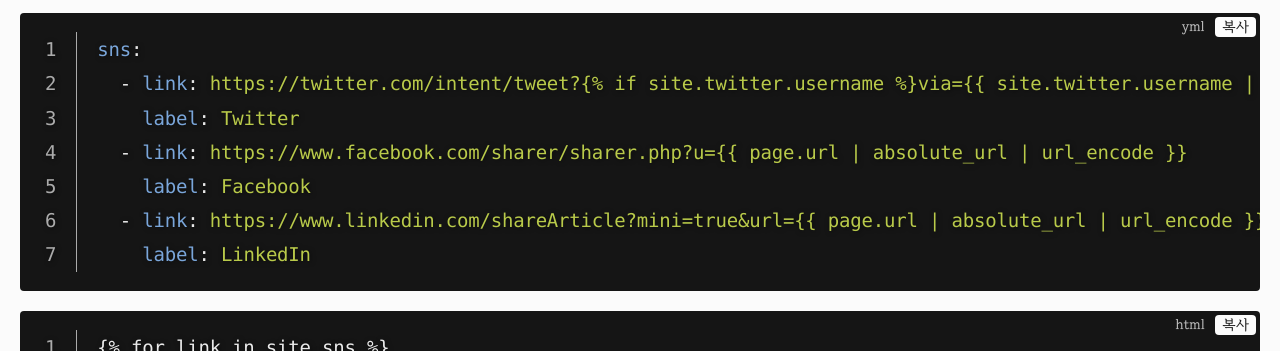
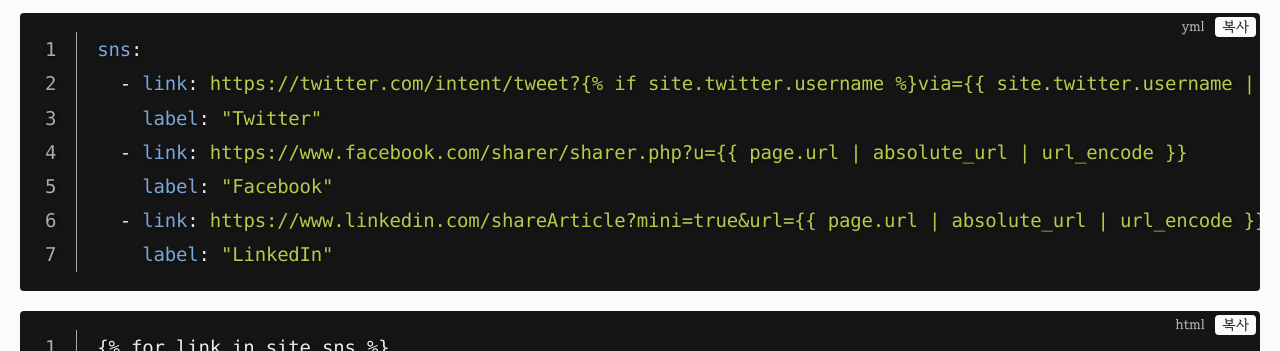
Before and after one commit to selosele/selosele.github.io, a Jekyll site: the page built from _posts/2021-01-10-how-to-use-liquid-in-yaml.md, in a window 1280 px wide and 900 px high, scrolled down 860 px. Shown: the part 153-504 px from the top of the window. Built offline with Jekyll 4.4.1, drawn with Linux system fonts in a browser that asks for light colours; comment, search, counter and statistics services are not loaded.

Commit message:
포스트 수정

````diff
--- a/_posts/2021-01-10-how-to-use-liquid-in-yaml.md
+++ b/_posts/2021-01-10-how-to-use-liquid-in-yaml.md
@@ -29,11 +29,11 @@ post_dropcap: false
 ```yml
 sns:
   - link: https://twitter.com/intent/tweet?{% if site.twitter.username %}via={{ site.twitter.username | url_encode }}&{% endif %}text={{ page.title | url_encode }}%20{{ page.url | absolute_url | url_encode }}
-    label: Twitter
+    label: "Twitter"
   - link: https://www.facebook.com/sharer/sharer.php?u={{ page.url | absolute_url | url_encode }}
-    label: Facebook
+    label: "Facebook"
   - link: https://www.linkedin.com/shareArticle?mini=true&url={{ page.url | absolute_url | url_encode }}
-    label: LinkedIn
+    label: "LinkedIn"
 ```
 {% endraw %}
 
````
